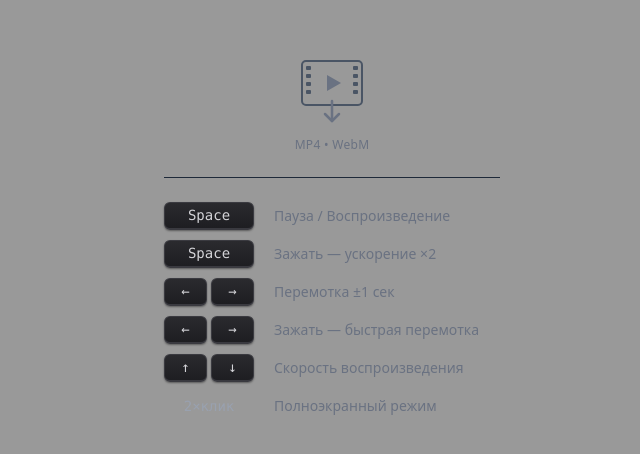
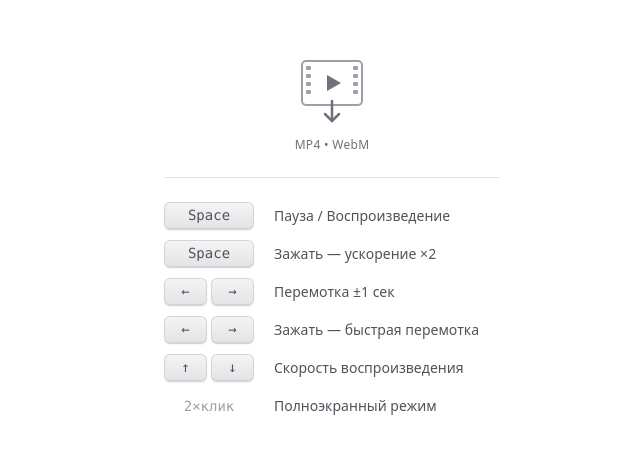
Before and after one commit to energet666/videoplayer, a Svelte app: page / in a window 1280 px wide. Shown: the part 166-620 px from the top of the page, without its empty margins (308-948 px from the left). Built offline with nearby package versions, Linux system fonts and the light colour scheme.

Commit message:
feat: enable Windows Acrylic blur effect and add light/dark theme support

```diff
--- a/electron/main.js
+++ b/electron/main.js
@@ -89,8 +89,9 @@ if (!gotTheLock) {
                 nodeIntegration: false,
                 webSecurity: false,
             },
-            transparent: true,
+            transparent: process.platform !== 'win32', // false on Windows enables native blur effects
             vibrancy: 'fullscreen-ui', // macOS blur effect
+            backgroundMaterial: 'acrylic', // Windows 11 blur effect
             visualEffectState: 'active', // keep vibrancy active when window is not focused
             backgroundColor: '#00000000', // fully transparent background
             minWidth: 320,
--- a/src/App.svelte
+++ b/src/App.svelte
@@ -67,9 +67,9 @@
 </script>
 
 <main
-  class="w-screen h-screen bg-transparent overflow-hidden relative flex items-center justify-center text-white select-none {platform !==
+  class="w-screen h-screen bg-transparent overflow-hidden relative flex items-center justify-center text-zinc-900 dark:text-zinc-100 select-none {platform !==
   'darwin'
-    ? 'rounded-xl border border-white/10'
+    ? 'rounded-xl border border-black/10 dark:border-white/10'
     : ''}"
   ondrop={handleDrop}
   ondragover={handleDragOver}
@@ -106,16 +106,18 @@
         <!-- Drop Video Icon -->
         <div class="flex flex-col items-center gap-2">
           <DropVideoIcon {isDragging} />
-          <p class="text-xs text-gray-500 font-medium tracking-wide">
+          <p
+            class="text-xs text-zinc-500 dark:text-zinc-400 font-medium tracking-wide"
+          >
             MP4 • WebM
           </p>
         </div>
 
         <!-- Divider -->
-        <div class="w-full border-t border-gray-800"></div>
+        <div class="w-full border-t border-zinc-200 dark:border-zinc-800"></div>
 
         <!-- Keyboard Shortcuts -->
-        <div class="w-full text-sm text-gray-500 space-y-2">
+        <div class="w-full text-sm text-zinc-600 dark:text-zinc-400 space-y-2">
           <div class="grid grid-cols-[90px_1fr] gap-x-5 gap-y-2.5 items-center">
             <div class="flex gap-1"><kbd class="flex-1">Space</kbd></div>
             <span>Пауза / Воспроизведение</span>
@@ -139,7 +141,7 @@
             <span>Скорость воспроизведения</span>
 
             <div
-              class="flex justify-center items-center h-[28px] text-gray-400 font-mono text-sm"
+              class="flex justify-center items-center h-[28px] text-zinc-400 dark:text-zinc-500 font-mono text-sm"
             >
               2×клик
             </div>
@@ -153,8 +155,8 @@
     <div
       class="absolute inset-0 z-0 transition-opacity duration-300 {platform ===
       'darwin'
-        ? 'bg-black/40'
-        : 'bg-black/95'}"
+        ? 'bg-white/50 dark:bg-black/40'
+        : 'bg-white/60 dark:bg-black/40'}"
     ></div>
 
     <!-- Drag overlay indication -->
@@ -176,13 +178,27 @@
     padding: 0 10px;
     font-size: 14px;
     text-align: center;
-    background: linear-gradient(180deg, #2a2a2e 0%, #1e1e22 100%);
-    border: 1px solid #3a3a40;
+
+    /* Default (Light Mode) */
+    background: linear-gradient(180deg, #f4f4f5 0%, #e4e4e7 100%);
+    border: 1px solid #d4d4d8;
     border-bottom-width: 2px;
+    color: #52525b;
+    box-shadow: 0 1px 2px rgba(0, 0, 0, 0.05);
+
     border-radius: 6px;
-    box-shadow: 0 1px 2px rgba(0, 0, 0, 0.4);
-    color: #d4d4d8;
     font-family: ui-monospace, SFMono-Regular, "SF Mono", Menlo, monospace;
     white-space: nowrap;
   }
+
+  /* Dark Mode override via media query */
+  @media (prefers-color-scheme: dark) {
+    kbd {
+      background: linear-gradient(180deg, #2a2a2e 0%, #1e1e22 100%);
+      border: 1px solid #3a3a40;
+      border-bottom-width: 2px;
+      color: #d4d4d8;
+      box-shadow: 0 1px 2px rgba(0, 0, 0, 0.4);
+    }
+  }
 </style>
--- a/src/lib/icons/DropVideoIcon.svelte
+++ b/src/lib/icons/DropVideoIcon.svelte
@@ -17,7 +17,7 @@
         rx="4"
         stroke="currentColor"
         stroke-width="2"
-        class="text-gray-600"
+        class="text-zinc-400 dark:text-zinc-600"
     />
     <!-- Sprocket holes left -->
     <rect
@@ -27,7 +27,7 @@
         height="4"
         rx="1"
         fill="currentColor"
-        class="text-gray-600"
+        class="text-zinc-400 dark:text-zinc-600"
     />
     <rect
         x="14"
@@ -36,7 +36,7 @@
         height="4"
         rx="1"
         fill="currentColor"
-        class="text-gray-600"
+        class="text-zinc-400 dark:text-zinc-600"
     />
     <rect
         x="14"
@@ -45,7 +45,7 @@
         height="4"
         rx="1"
         fill="currentColor"
-        class="text-gray-600"
+        class="text-zinc-400 dark:text-zinc-600"
     />
     <rect
         x="14"
@@ -54,7 +54,7 @@
         height="4"
         rx="1"
         fill="currentColor"
-        class="text-gray-600"
+        class="text-zinc-400 dark:text-zinc-600"
     />
     <!-- Sprocket holes right -->
     <rect
@@ -64,7 +64,7 @@
         height="4"
         rx="1"
         fill="currentColor"
-        class="text-gray-600"
+        class="text-zinc-400 dark:text-zinc-600"
     />
     <rect
         x="61"
@@ -73,7 +73,7 @@
         height="4"
         rx="1"
         fill="currentColor"
-        class="text-gray-600"
+        class="text-zinc-400 dark:text-zinc-600"
     />
     <rect
         x="61"
@@ -82,7 +82,7 @@
         height="4"
         rx="1"
         fill="currentColor"
-        class="text-gray-600"
+        class="text-zinc-400 dark:text-zinc-600"
     />
     <rect
         x="61"
@@ -91,13 +91,13 @@
         height="4"
         rx="1"
         fill="currentColor"
-        class="text-gray-600"
+        class="text-zinc-400 dark:text-zinc-600"
     />
     <!-- Play triangle -->
     <path
         d="M35 26 L35 42 L49 34 Z"
         fill="currentColor"
-        class="text-gray-500"
+        class="text-zinc-500 dark:text-zinc-500"
     />
     <!-- Arrow down -->
     <line
@@ -108,7 +108,7 @@
         stroke="currentColor"
         stroke-width="2.5"
         stroke-linecap="round"
-        class="text-gray-500"
+        class="text-zinc-500 dark:text-zinc-400"
         class:text-blue-400={isDragging}
     />
     <polyline
@@ -117,7 +117,7 @@
         stroke-width="2.5"
         stroke-linecap="round"
         stroke-linejoin="round"
-        class="text-gray-500"
+        class="text-zinc-500 dark:text-zinc-400"
         class:text-blue-400={isDragging}
     />
 </svg>
```
